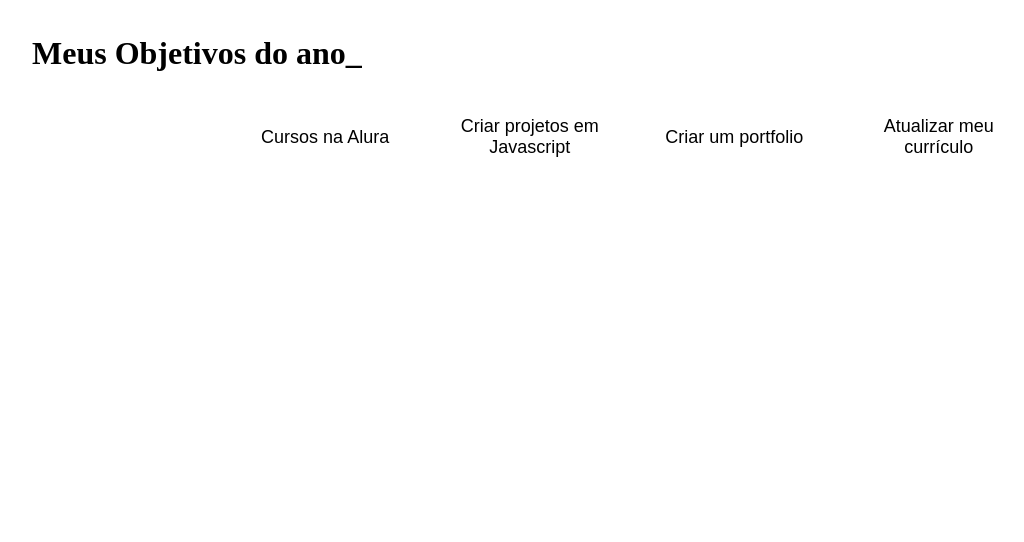
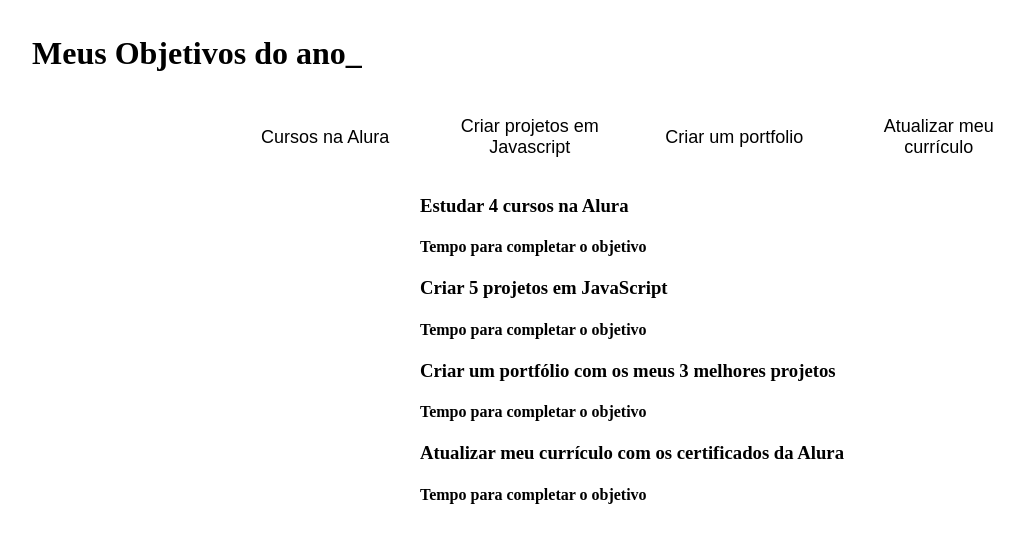
Before and after one commit to rafaicarvalh0/agenda-digital, a plain HTML site: page index.html in a window 1280 px wide. Shown: the whole page, without its empty margins (8-1032 px from the left). Drawn offline with Linux system fonts and the light colour scheme.

Commit message:
Add files via upload

```diff
--- a/index.html
+++ b/index.html
@@ -16,6 +16,24 @@
             <button class="botao">Criar um portfolio</button>
             <button class="botao">Atualizar meu currículo</button>
         </div>
+        <div class="abas-textos">
+            <div class="aba-conteudo">
+                <h3 class="aba-conteudo-titulo-principal">Estudar 4 cursos na Alura</h3>
+                <h4 class="aba-conteudo-titulo-secundario">Tempo para completar o objetivo</h4>
+            </div>
+        <div class="aba-conteudo">
+            <h3 class="aba-conteudo-titulo-principal">Criar 5 projetos em JavaScript</h3>
+            <h4 class="aba-conteudo-titulo-secundario">Tempo para completar o objetivo</h4>
+
+        </div>
+        <div class="aba-conteudo">
+            <h3 class="aba-conteudo-titulo-principal">Criar um portfólio com os meus 3 melhores projetos</h3>
+            <h4 class="aba-conteudo-titulo-secundario">Tempo para completar o objetivo</h4>
+        </div>
+        <div class="aba-conteudo">
+            <h3 class="aba-conteudo-titulo-principal">Atualizar meu currículo com os certificados da Alura</h3>
+            <h4 class="aba-conteudo-titulo-secundario">Tempo para completar o objetivo</h4>
+        </div>
     </section>
     <script src="main.js"></script>
 </body>
```
